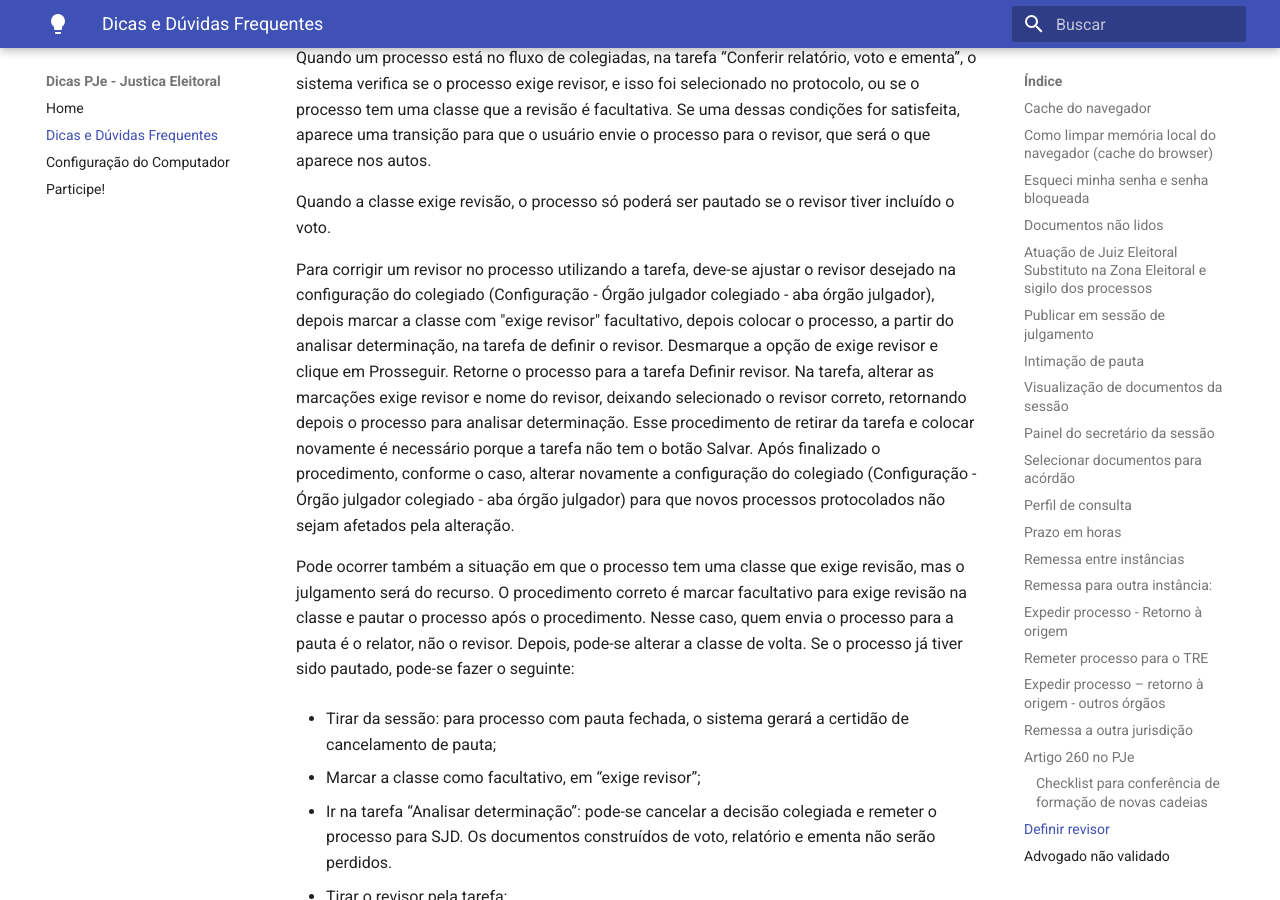
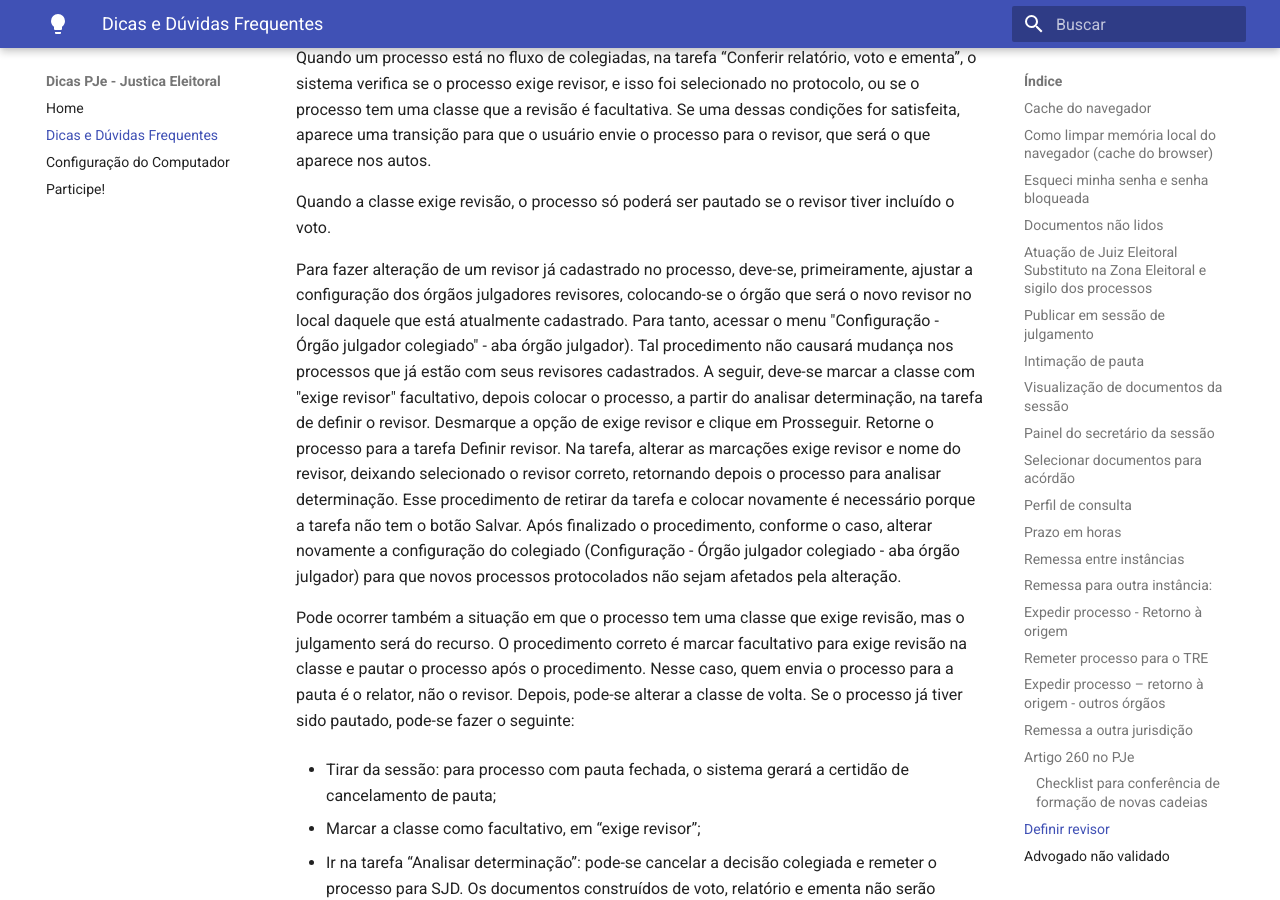
Before and after one commit to PJeJE/dicas_versao_1, an MkDocs documentation site: the page built from docs/dicas.md, in a window 1280 px wide and 900 px high, scrolled down 26468 px. Built offline with MkDocs 1.6.1 and Material for MkDocs 9.7.7, drawn with Linux system fonts in a browser that asks for light colours; nearby versions of some CDN libraries.

Commit message:
Alterações definir revisor

```diff
--- a/docs/dicas.md
+++ b/docs/dicas.md
@@ -642,7 +642,7 @@ Quando  um  processo  está  no fluxo de colegiadas, na tarefa “Conferir relat
 
 Quando a classe exige revisão, o processo só poderá ser pautado se o revisor tiver incluído o voto.
 
-Para corrigir um revisor no processo utilizando a tarefa, deve-se ajustar o revisor desejado na configuração do colegiado (Configuração - Órgão julgador colegiado - aba órgão julgador),  depois  marcar  a  classe  com  "exige revisor" facultativo, depois colocar o processo, a partir do analisar determinação, na tarefa de definir o revisor. Desmarque a opção de exige revisor e clique em Prosseguir. Retorne o processo para a tarefa Definir revisor. Na tarefa, alterar as marcações exige revisor e nome do revisor, deixando selecionado  o  revisor  correto, retornando depois o processo para analisar determinação. Esse procedimento de retirar da tarefa e colocar novamente é necessário porque a tarefa não tem o botão Salvar.  Após finalizado o procedimento, conforme o caso, alterar novamente a configuração do colegiado (Configuração - Órgão julgador colegiado - aba órgão julgador) para que novos processos protocolados não sejam afetados pela alteração.
+Para fazer alteração de um revisor já cadastrado no processo, deve-se, primeiramente, ajustar a configuração dos órgãos julgadores revisores, colocando-se o órgão que será o novo revisor no local daquele que está atualmente cadastrado. Para tanto, acessar o menu "Configuração - Órgão julgador colegiado" - aba órgão julgador). Tal procedimento não causará mudança nos processos que já estão com seus revisores cadastrados. A seguir, deve-se  marcar  a  classe  com  "exige revisor" facultativo, depois colocar o processo, a partir do analisar determinação, na tarefa de definir o revisor. Desmarque a opção de exige revisor e clique em Prosseguir. Retorne o processo para a tarefa Definir revisor. Na tarefa, alterar as marcações exige revisor e nome do revisor, deixando selecionado  o  revisor  correto, retornando depois o processo para analisar determinação. Esse procedimento de retirar da tarefa e colocar novamente é necessário porque a tarefa não tem o botão Salvar.  Após finalizado o procedimento, conforme o caso, alterar novamente a configuração do colegiado (Configuração - Órgão julgador colegiado - aba órgão julgador) para que novos processos protocolados não sejam afetados pela alteração.
 
 Pode ocorrer também a situação em que o processo tem uma classe que exige revisão, mas o julgamento será do recurso. O procedimento correto é marcar facultativo para exige revisão na classe e pautar  o processo após o procedimento. Nesse caso, quem  envia o processo para a pauta é o relator, não o revisor. Depois, pode-se alterar a classe de volta. Se o processo já tiver sido pautado, pode-se fazer o seguinte:
 
```
